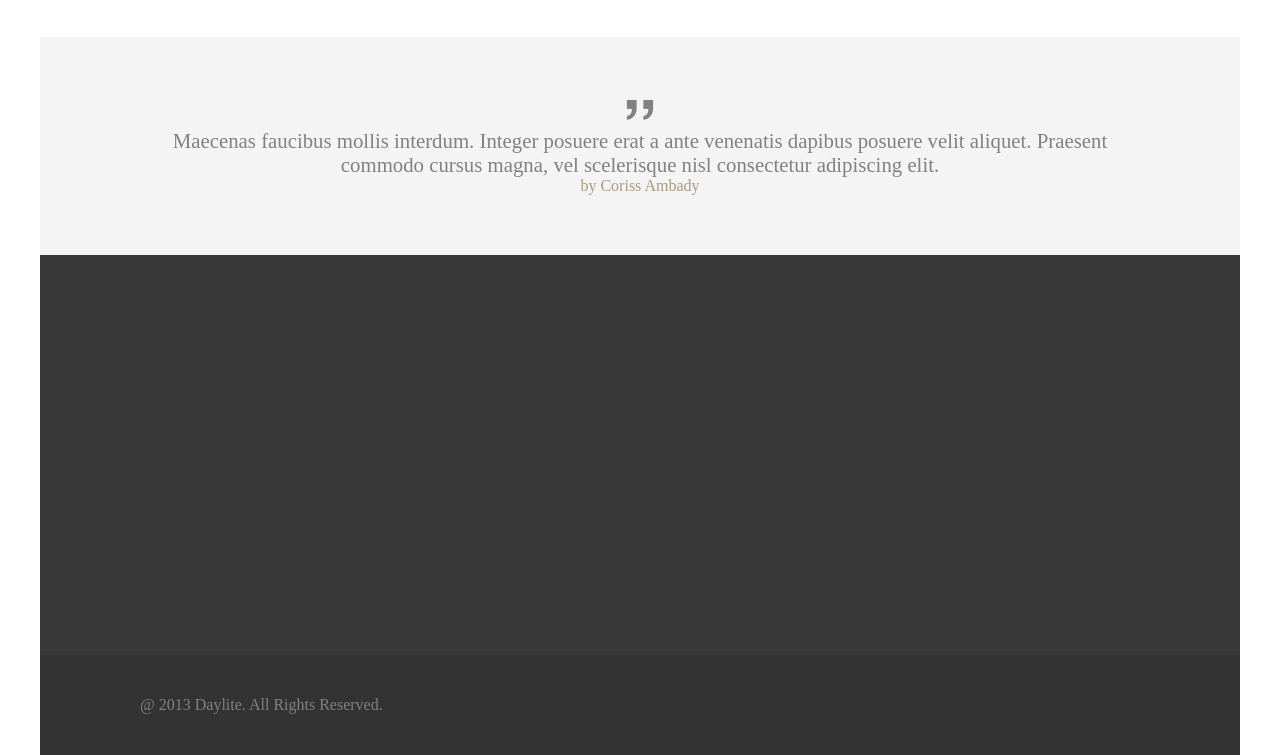
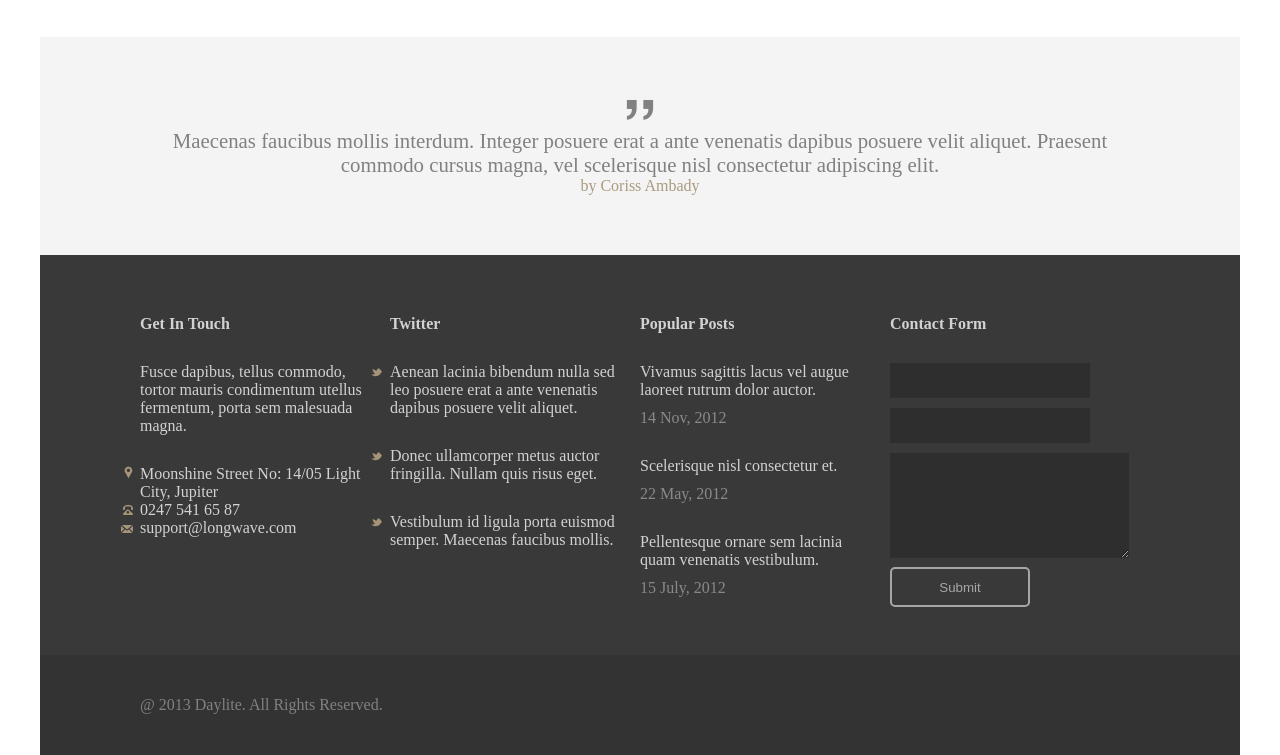
Before and after one commit to Kulynka/Grid-Layout, a plain HTML site: page index.html in a window 1280 px wide. Shown: the part 2283-3038 px from the top of the page. Drawn offline with Linux system fonts and the light colour scheme.

Commit message:
add footer

```diff
--- a/index.html
+++ b/index.html
@@ -224,7 +224,53 @@
     </main>
 
     <footer>
-        <div class="footer_content"></div>
+        <div class="footer_content">
+            <div class="footer_content_bloks get_in_touch">
+                <h4>Get In Touch</h4>
+                <p>Fusce dapibus, tellus commodo, tortor mauris condimentum utellus fermentum, porta sem malesuada magna.</p>
+                <ul>
+                    <li class="place_mark">Moonshine Street No: 14/05  Light City, Jupiter</li>
+                    <li class="phone">0247 541 65 87</li>
+                    <li class="mail">support@longwave.com</li>
+                </ul>
+            </div>
+
+            <div class="footer_content_bloks twitter">
+                <h4>Twitter</h4>
+                <ul>
+                    <li class="bird">Aenean lacinia bibendum nulla sed leo posuere erat a ante venenatis dapibus posuere velit aliquet.</li>
+                    <li class="bird">Donec ullamcorper metus auctor fringilla. Nullam quis risus eget.</li>
+                    <li class="bird">Vestibulum id ligula porta euismod semper. Maecenas faucibus mollis.</li>
+                </ul>
+            </div>
+
+            <div class="footer_content_bloks ">
+                <h4>Popular Posts</h4>
+                <div class="popular_posts">
+                    <p class="post">Vivamus sagittis lacus vel augue laoreet rutrum dolor auctor.</p>
+                    <p class="post_date">14 Nov, 2012 </p>
+                </div>
+                <div class="popular_posts">
+                    <p class="post">Scelerisque nisl consectetur et.</p>
+                    <p class="post_date">22 May, 2012 </p>
+                </div>
+                <div class="popular_posts">
+                    <p class="post">Pellentesque ornare sem lacinia quam venenatis vestibulum.</p>
+                    <p class="post_date">15 July, 2012 </p>
+                </div>
+            </div>
+
+            <div class="footer_content_bloks">
+                <h4>Contact Form</h4>
+
+                <form class="">
+                    <input type="text" name="" class="form_inputs"/>
+                    <input type="text" name="" class="form_inputs"/>
+                    <textarea name="comment" cols="28" rows="7"></textarea></p>
+                    <input type="submit" value="Submit" class="footer_button"/>
+                </form>
+            </div>
+        </div>
         <div class="copyright">
             <p>@ 2013 Daylite. All Rights Reserved.</p>
         </div>
--- a/style.css
+++ b/style.css
@@ -340,7 +340,81 @@ footer {
     height: 400px;
     padding: 0 100px;
     background-color: #393939;
+    display: grid;
+    grid-template-columns: 1fr 1fr 1fr 1fr;
 }
+
+.footer_content_bloks {
+    color: #d2d2d2;
+    padding: 60px 10px 0 0;
+}
+
+.footer_content_bloks h4 {
+    padding-bottom: 30px;
+
+}
+
+.place_mark {
+    list-style-image: url('img/Fill.png');
+}
+.phone {
+    list-style-image: url('img/Phone.png');
+}
+.mail {
+    list-style-image: url('img/Message_small.png');
+}
+
+.bird {
+    list-style-image: url('img/bird.png');
+}
+
+.get_in_touch p {
+    padding-bottom: 30px;
+    color: #d2d2d2;
+}
+
+.twitter ul li {
+    padding-bottom: 30px;
+}
+
+.popular_posts {
+    padding-bottom: 30px;
+}
+
+.post {
+    color: #d2d2d2;
+    padding-bottom: 10px;
+}
+
+.post_date {
+    color: #898989;
+}
+
+.form_inputs {
+    height: 35px;
+    width: 200px;
+    margin-bottom: 10px;
+    background-color: #2e2e2e;
+    border: none;
+}
+
+textarea {
+    background-color: #2e2e2e;
+    border: none;
+    margin-bottom: 5px;
+}
+
+.footer_button {
+    height: 40px;
+    width: 140px;
+    color: #a6a6a6;
+    background-color: #393939;
+    border: 2px solid #a6a6a6;
+    border-radius: 5px;
+}
+
+
+
 
 .copyright {
     height: 100px;
```
Also changed, not shown: img/Fill.png (added), img/Message_small.png (added), img/Phone.png (added), img/bird.png (added).
